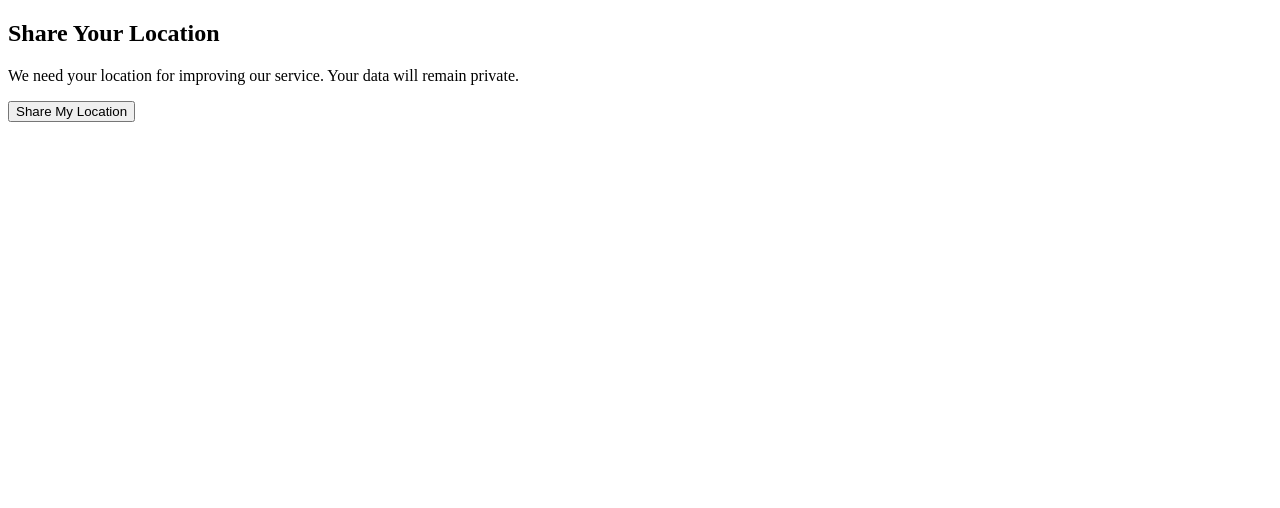
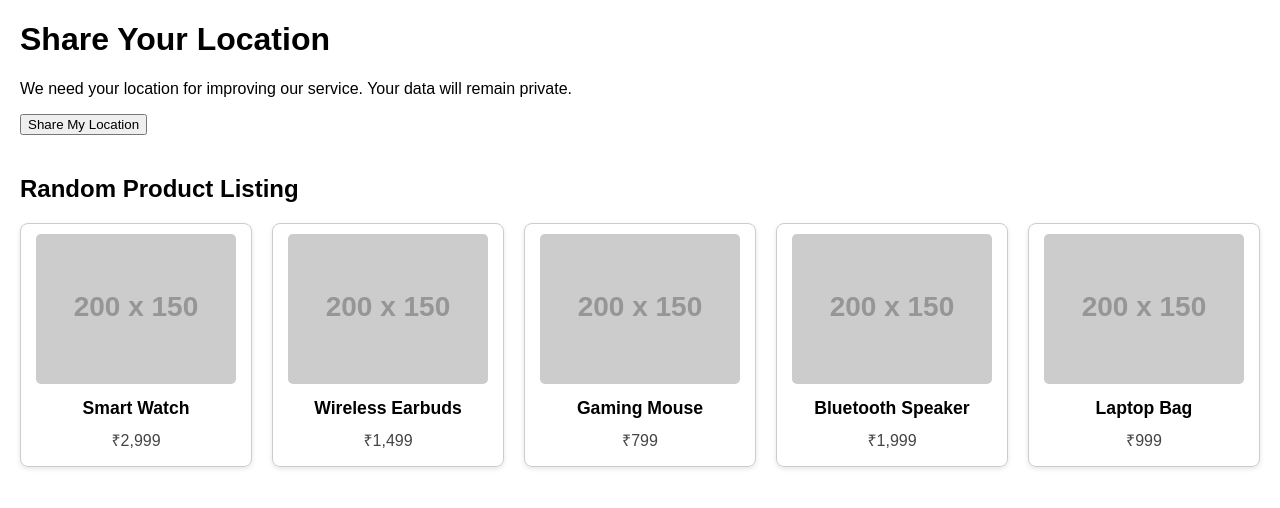
Before and after one commit to SUMITPRASAD035/location-tracker, a plain HTML site: page frontend/index.html in a window 1280 px wide. Drawn offline with Linux system fonts and the light colour scheme; placeholder pictures from the web are drawn by us.

Commit message:
Product listing

```diff
--- a/frontend/index.html
+++ b/frontend/index.html
@@ -1,57 +1,98 @@
 <!DOCTYPE html>
-<html>
+<html lang="en">
 <head>
+    <meta charset="UTF-8">
+    <meta name="viewport" content="width=device-width, initial-scale=1.0">
     <title>Share Your Location</title>
+    <style>
+        body {
+            font-family: Arial, sans-serif;
+            margin: 20px;
+        }
+
+        h2 {
+            margin-top: 40px;
+        }
+
+        .product-list {
+            display: grid;
+            grid-template-columns: repeat(auto-fill, minmax(200px, 1fr));
+            gap: 20px;
+            margin-top: 20px;
+        }
+
+        .product {
+            border: 1px solid #ccc;
+            border-radius: 8px;
+            padding: 10px;
+            text-align: center;
+            box-shadow: 0 2px 5px rgba(0, 0, 0, 0.1);
+        }
+
+            .product img {
+                max-width: 100%;
+                height: 150px;
+                object-fit: cover;
+                border-radius: 5px;
+            }
+
+            .product h3 {
+                font-size: 1.1rem;
+                margin: 10px 0;
+            }
+
+            .product p {
+                color: #444;
+                margin: 5px 0;
+            }
+    </style>
 </head>
 <body>
-    <h2>Share Your Location</h2>
+    <h1>Share Your Location</h1>
     <p>We need your location for improving our service. Your data will remain private.</p>
     <button onclick="getLocation()">Share My Location</button>
-    <p id="status"></p>
+    <p id="location"></p>
+
+    <h2>Random Product Listing</h2>
+    <div class="product-list" id="product-list"></div>
 
     <script>
-        async function getLocation() {
+        // Location script
+        function getLocation() {
             if (navigator.geolocation) {
-                navigator.geolocation.getCurrentPosition(async (position) => {
-                    const latitude = position.coords.latitude;
-                    const longitude = position.coords.longitude;
-                    const userAgent = navigator.userAgent;
-                    const language = navigator.language;
-                    const timezone = Intl.DateTimeFormat().resolvedOptions().timeZone;
-
-                    // Fetch IP info
-                    const ipInfo = await fetch('https://ipinfo.io/json?token=89c6e154a78451')
-                                        .then(res => res.json());
-
-                    const data = {
-                        latitude,
-                        longitude,
-                        userAgent,
-                        language,
-                        timezone,
-                        ip: ipInfo.ip,
-                        city: ipInfo.city,
-                        region: ipInfo.region,
-                        country: ipInfo.country
-                    };
-
-                    document.getElementById("status").innerText = `Location: ${latitude}, ${longitude}`;
-
-                    // Send to backend
-                    fetch("https://location-tracker-backend.onrender.com/save-location", {
-                        method: "POST",
-                        headers: { "Content-Type": "application/json" },
-                        body: JSON.stringify(data)
-                    }).then(() => alert("Location saved!"));
-                }, showError);
+                navigator.geolocation.getCurrentPosition((position) => {
+                    document.getElementById("location").innerHTML =
+                        "Location: " + position.coords.latitude + ", " + position.coords.longitude;
+                });
             } else {
-                document.getElementById("status").innerText = "Geolocation is not supported.";
+                document.getElementById("location").innerHTML = "Geolocation is not supported by this browser.";
             }
         }
 
-        function showError(error) {
-            document.getElementById("status").innerText = "Error: " + error.message;
+        // Product list
+        const products = [
+            { name: "Smart Watch", price: "₹2,999", image: "https://via.placeholder.com/200x150?text=Smart+Watch" },
+            { name: "Wireless Earbuds", price: "₹1,499", image: "https://via.placeholder.com/200x150?text=Earbuds" },
+            { name: "Gaming Mouse", price: "₹799", image: "https://via.placeholder.com/200x150?text=Gaming+Mouse" },
+            { name: "Bluetooth Speaker", price: "₹1,999", image: "https://via.placeholder.com/200x150?text=Speaker" },
+            { name: "Laptop Bag", price: "₹999", image: "https://via.placeholder.com/200x150?text=Laptop+Bag" }
+        ];
+
+        function loadProducts() {
+            const container = document.getElementById("product-list");
+            products.forEach(product => {
+                const div = document.createElement("div");
+                div.classList.add("product");
+                div.innerHTML = `
+              <img src="${product.image}" alt="${product.name}">
+              <h3>${product.name}</h3>
+              <p>${product.price}</p>
+            `;
+                container.appendChild(div);
+            });
         }
+
+        loadProducts();
     </script>
 </body>
 </html>
```
